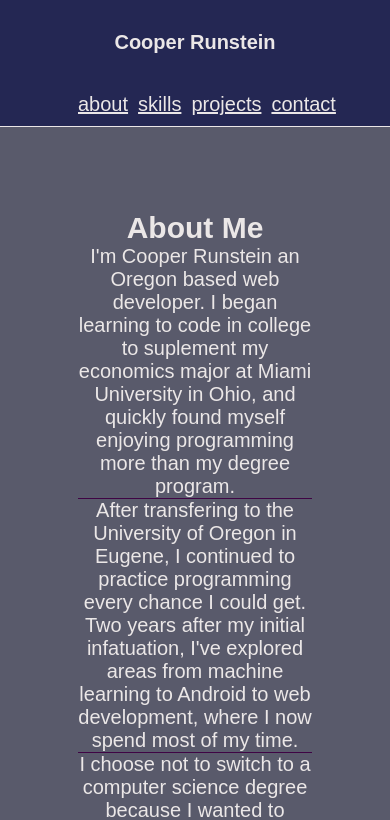
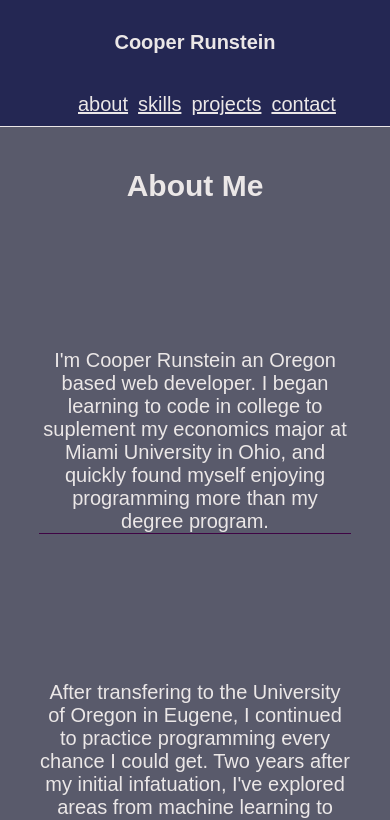
Before and after one commit to Cooper-Runstein/Website-CooperRunstein, a React (Create React App) app: page / in a window 390 px wide. Shown: the top 820 px of the page. Built offline with nearby package versions, Linux system fonts and the light colour scheme.

Commit message:
Media queries added

```diff
--- a/src/Components/Projects.js
+++ b/src/Components/Projects.js
@@ -69,7 +69,7 @@ class Projects extends React.Component{
           src: 'https://github.com/Cooper-Runstein/Website-CooperRunstein',
           live: '#',
           projectTitle: "CooperRunstein.com",
-          desciription: 'This is probably the 4th iteration of personal website I\'ve desigined. I\'ve intentionally kept the styles minimal to not get boggd down on a site I\'m sure will be redone in a few months.'
+          desciription: 'This is probably the 4th iteration of a personal website I\'ve desigined. I\'ve intentionally kept the styles minimal to not get boggd down on a site I\'m sure will be redone in a few months.'
 
         },
         {
--- a/src/main.css
+++ b/src/main.css
@@ -393,11 +393,53 @@ a:hover{
     }
 }
 
+@media only screen and (max-height: 700px){
+  .about-container{
+    height: 150vh;
+  }
+  .about-info{
+    height: 120vh;
+  }
+  .about-container h2{
+    display: inline;
+  }
+}
+
+@media only screen and (max-height: 650px){
+  .main-comp-container{
+    height: 120vh;
+  }
+  .about-info{
+    height: 140vh;
+  }
+  .about-container{
+    height: 170;
+  }
+}
 .isActive{
     font-weight: bold;
     text-decoration: underline rgb(212, 10, 20);
 }
 
+@media only screen and (max-width: 500px){
+  .about-container{
+    text-align: center;
+  }
+  .about-info{
+    max-width: 80vw;
+    height: 180vh;
+  }
+
+  .skills-container{
+    height: 150vh;
+  }
+
+  .about-container{
+   height: 200vh;
+   padding-top: 5vh;
+  }
+
+}
 
 
 
```
